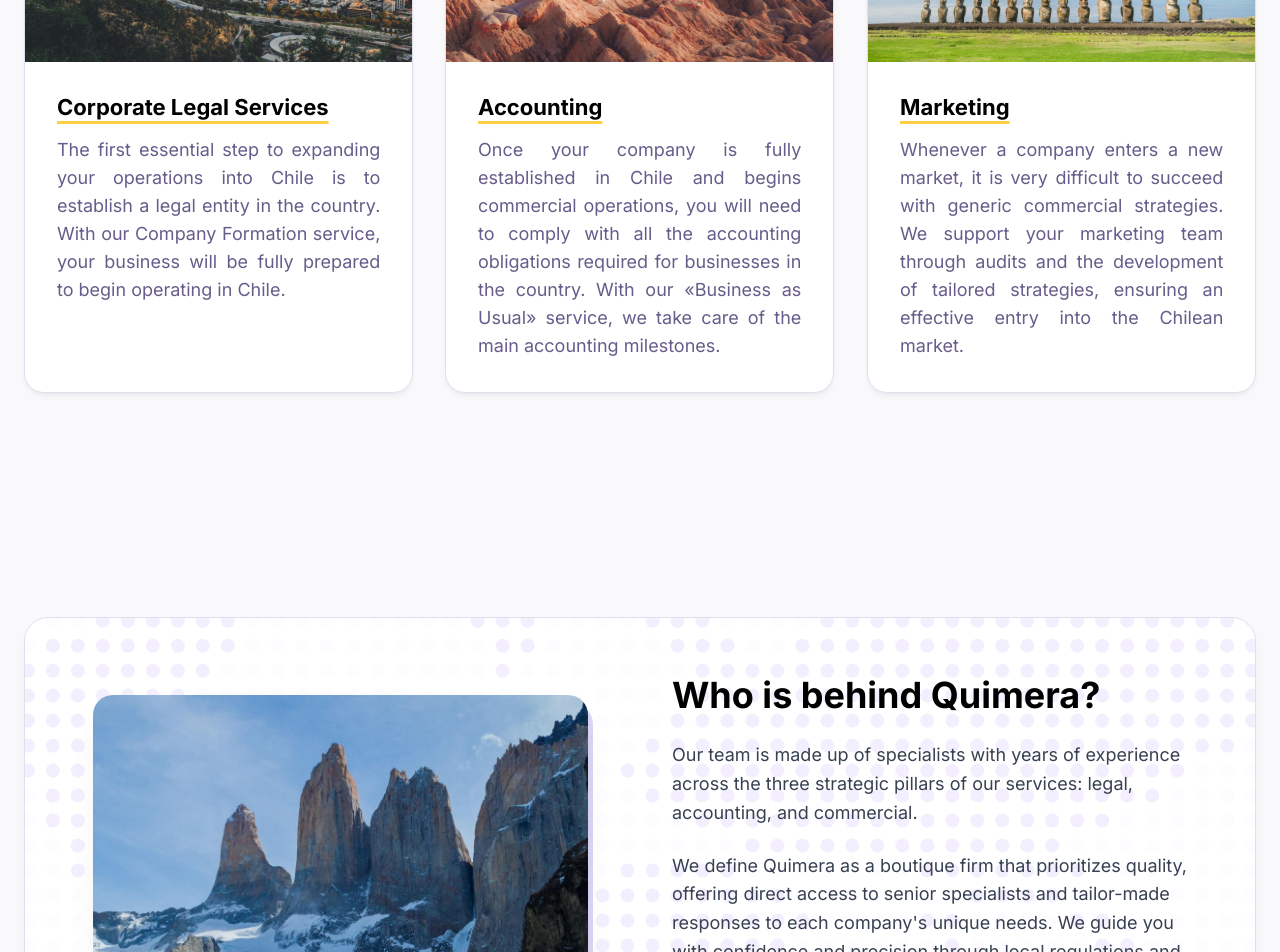
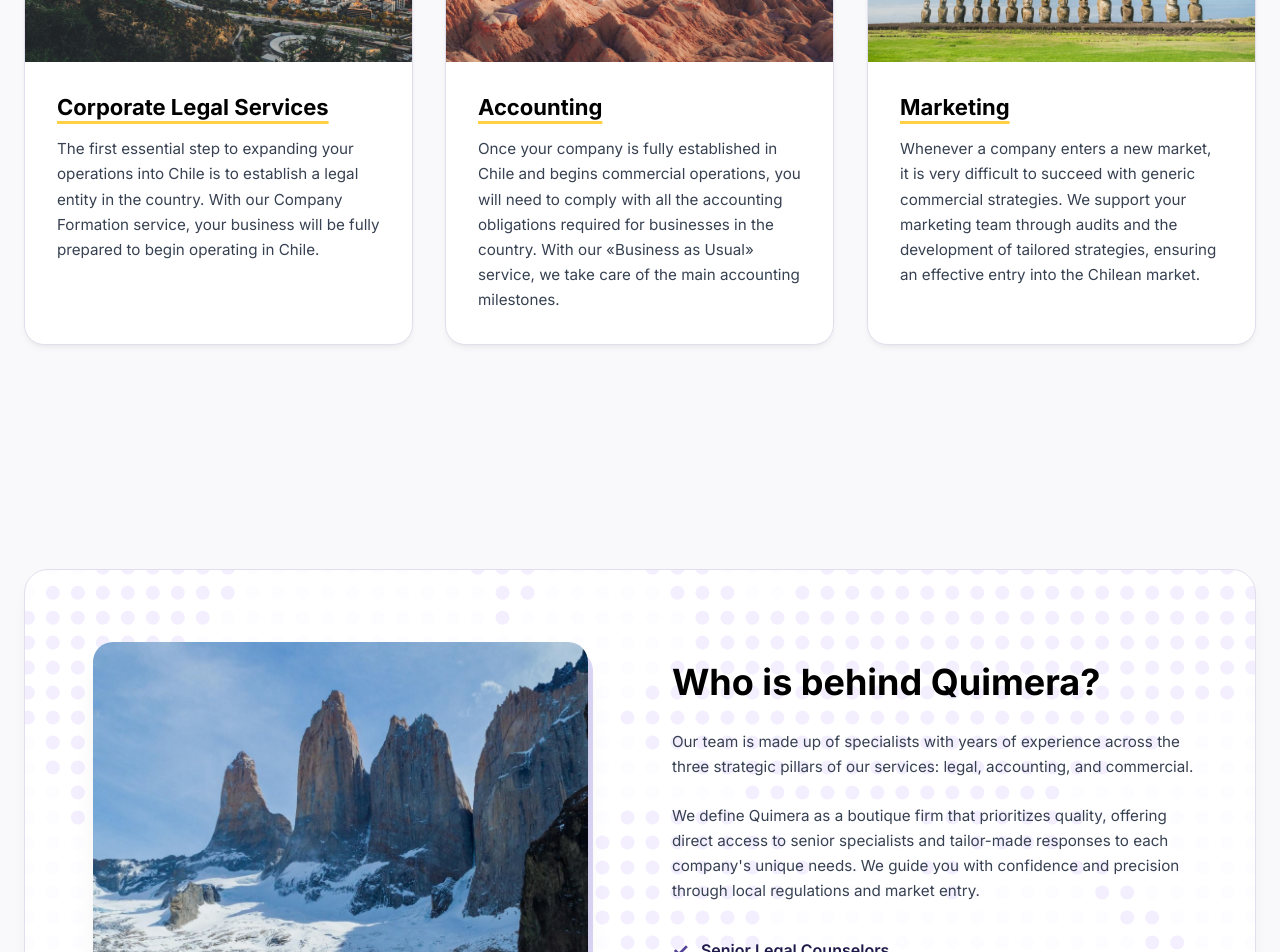
Before and after one commit to marketingfuentesjuul/quimera, a React (Vite) app: page / in a window 1280 px wide. Shown: the part 1200-2152 px from the top of the page. Built offline with nearby package versions, Linux system fonts and the light colour scheme.

Commit message:
style: standardize body text font size to 0.95rem across Services and Team sections

```diff
--- a/src/components/Services.jsx
+++ b/src/components/Services.jsx
@@ -67,7 +67,7 @@
                     {service.title}
                   </span>
                 </h3>
-                <p className="text-muted text-lg" style={{ marginBottom: 0, flex: 1, textAlign: 'justify' }}>{service.description}</p>
+                <p className="text-muted" style={{ fontSize: '0.95rem', lineHeight: '1.65', color: '#374151', marginBottom: 0, flex: 1 }}>{service.description}</p>
               </div>
             </div>
           ))}
--- a/src/components/TeamSection.jsx
+++ b/src/components/TeamSection.jsx
@@ -80,10 +80,10 @@
               <h2 style={{ fontSize: 'var(--font-3xl)', marginBottom: '1.5rem', color: '#000', lineHeight: 'var(--lh-tight)' }}>
                 Who is behind Quimera?
               </h2>
-              <p className="text-muted text-lg" style={{ marginBottom: '1.5rem', lineHeight: '1.6', color: '#374151' }}>
+              <p className="text-muted" style={{ fontSize: '0.95rem', marginBottom: '1.5rem', lineHeight: '1.65', color: '#374151' }}>
                 Our team is made up of specialists with years of experience across the three strategic pillars of our services: legal, accounting, and commercial.
               </p>
-              <p className="text-muted text-lg" style={{ marginBottom: '2rem', lineHeight: '1.6', color: '#374151' }}>
+              <p className="text-muted" style={{ fontSize: '0.95rem', marginBottom: '2rem', lineHeight: '1.65', color: '#374151' }}>
                 We define Quimera as a boutique firm that prioritizes quality, offering direct access to senior specialists and tailor-made responses to each company's unique needs. We guide you with confidence and precision through local regulations and market entry.
               </p>
 
```
